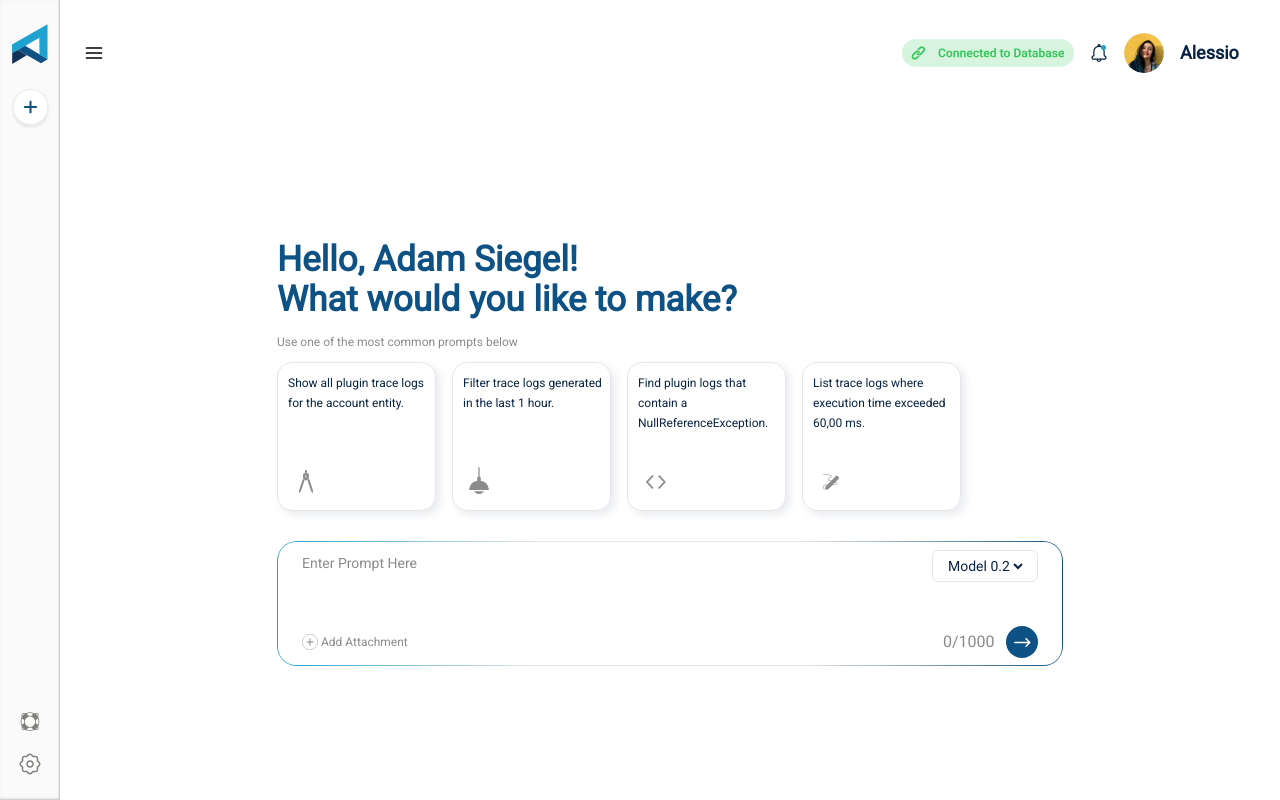
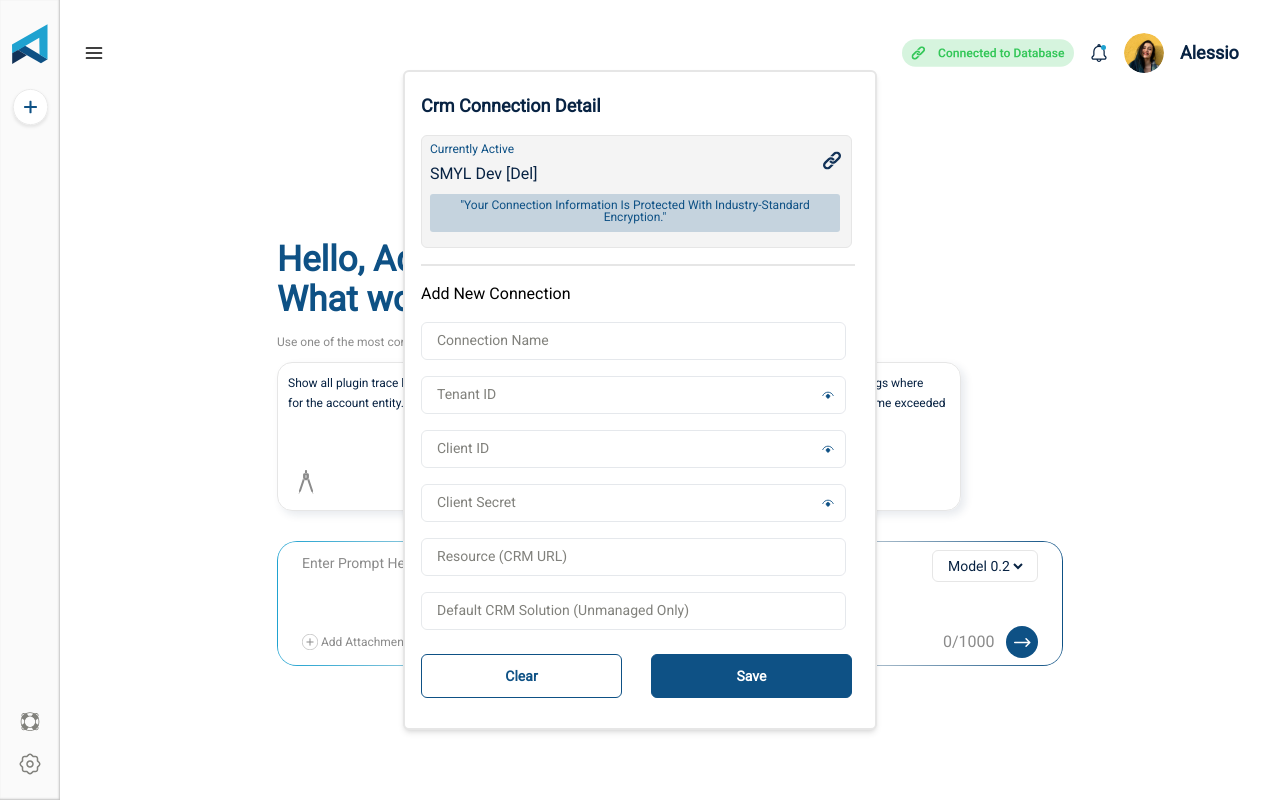
Before and after one commit to Harsh-Panghal/React_Project, a React (Vite) app in the folder PowerMakerAi/: page / in a window 1280 px wide. Built offline with nearby package versions, Linux system fonts and the light colour scheme.

Commit message:
CRM popup

```diff
--- a/PowerMakerAi/src/App.css
+++ b/PowerMakerAi/src/App.css
@@ -10,6 +10,10 @@
 .profile-page .profile-input-area div> input:focus ~ label,input:not(:placeholder-shown) input:not(:focus) ~ label{
   top: -0.7rem;
   font-size: 14px;
+}
+.CRM-popup .connection-add-area div> input:focus ~ label,input:not(:placeholder-shown) input:not(:focus) ~ label{
+  top: -0.6rem;
+  font-size: 12px;
 }
 
 .delete-chat-acct-card {
--- a/PowerMakerAi/src/pages/LandingPage.jsx
+++ b/PowerMakerAi/src/pages/LandingPage.jsx
@@ -8,6 +8,9 @@ import ProfileCard from '../components/ProfileCard.jsx';
 import '../App.css';
 import FeedbackCard from '../components/FeedbackCard.jsx';
 import ProfilePage from '../components/ProfilePage.jsx';
+import linkIcon from '../assets/link-icon.svg';
+import eyeIcon from '../assets/eye-icon.svg';
+import eyeSlashIcon from '../assets/eye-icon-slash.svg';
 
 
 function LandingPage() {
@@ -24,6 +27,24 @@ function LandingPage() {
   const handleToggleDeleteChatAccount = () => setIsDeleteChatAccountVisible(prev => !prev);
   const handleToggleFeedbackCard = () => setIsFeedbackCardVisible(prev => !prev);
   const handleToggleProfilePage = () => setIsProfilePageVisible(prev => !prev);
+
+  const [connectionName, setConnectionName] = useState('');
+  const isFilledConnectionName = connectionName !== '';
+  const [tenantId, setTenantId] = useState('');
+  const isFilledTenantId = tenantId !== '';
+  const [clientId, setClientId] = useState('');
+  const isFilledClientId = clientId !== '';
+  const [clientSecret, setClientSecret] = useState('');
+  const isFilledClientSecret = clientSecret !== '';
+  const [resourceUrl, setResourceUrl] = useState('');
+  const isFilledResourceUrl = resourceUrl !== '';
+  const [defaultCRMSolution, setDefaultCRMSolution] = useState('');
+  const isFilledDefaultCRMSolution = defaultCRMSolution !== '';
+
+  const[isEyeIconClicked1, setIsEyeIconClicked1] = useState(false);
+  const [isEyeIconClicked2, setIsEyeIconClicked2] = useState(false);
+  const [isEyeIconClicked3, setIsEyeIconClicked3] = useState(false);
+
 
 
 
@@ -74,6 +95,147 @@ function LandingPage() {
       {isInviteCardVisible && <InviteCard onToggleInviteCard={handleToggleInviteCard} />}
       {isFeedbackCardVisible && <FeedbackCard />}
       {isProfilePageVisible && <ProfilePage />}
+      <div className="CRM-popup md:max-w-[474px] md:w-[474px] md:min-h-[660px] absolute top-[50%] left-[50%] translate-x-[-50%] translate-y-[-50%] border-2 border-[#E6E6E6] shadow-md rounded-md  bg-[#FFFFFF] flex flex-col gap-4 !px-4 !py-5 font-[Roboto]">
+        <h2 className="text-[18px] text-[#082343] font-[600]">Crm Connection Detail</h2>
+        <div className="connection-info md:max-w-[431px] md:min-h-[113px] border-1 border-[#E6E6E6] rounded-md bg-[#F4F4F4] flex flex-col gap-2 !px-2 !py-1 relative">
+          <p className="text-[#0E5185] text-[12px] font-[500]">Currently Active</p>
+          <p className="text-[#082343] text-[16px] font-[500] !mt-[-4px]">SMYL Dev [Del]</p>
+          <p className="md:max-w-[410px] md:min-h-[38px] !px-[6px] !py-[5px] bg-[#0E518533] rounded-[3px] text-[#0E5185] text-[12px]
+          font-[500] leading-[100%] text-center capitalize font-[Roboto]"> "Your connection information is protected with industry-standard encryption."</p>
+          <img src={linkIcon} alt="linkIcon" className="absolute top-[15px] right-[10px]" />
+        </div>
+        <div className=" md:max-w-[434px] border-1 border-[#E6E6E6]"></div>
+        <div className="connection-add-area md:max-w-[430.45px]  flex flex-col gap-4">
+          <h2 className="text-[#000000] text-[16px] font-[500] font-[Roboto]">Add New Connection</h2>
+          <div className="connection-name relative w-[400px]">
+            <input
+              type="text"
+              id="connectionName"
+              placeholder=" "
+              value={connectionName}
+              onChange={(e) => setConnectionName(e.target.value)}
+              className="peer md:max-w-[425px] md:w-[425px] min-h-[38px] pt-5 !pl-4 text-[#082343] text-[14px] font-[400] opacity-50 border border-[#08234333] rounded-[6px] focus:outline-none transition-all"
+            />
+            <label
+              htmlFor="connectionName"
+              className={`
+          absolute left-4 bg-[#FFFFFF] text-[#81817C]   transition-all duration-200 ease-in
+          ${isFilledConnectionName ? 'top-[-0.7rem] text-[12px]' : 'top-2 text-[14px]'}
+          peer-focus:top-2 peer-focus:text-[14px]
+        `}
+            >
+              Connection Name
+            </label>
+          </div>
+          <div className=" Tenant-id relative w-[400px] ">
+            <img src={isEyeIconClicked1 ? eyeSlashIcon : eyeIcon} alt="eyeIcon" className="absolute top-[12px] right-[-14px] w-[14px] cursor-pointer z-10" onClick={() => setIsEyeIconClicked1(!isEyeIconClicked1)} />
+            <input
+              type={isEyeIconClicked1 ? "text" : "password"}
+              id="tenantId"
+              placeholder=" "
+              value={tenantId}
+              onChange={(e) => setTenantId(e.target.value)}
+              className="peer md:max-w-[425px] md:w-[425px] min-h-[38px] pt-5 !pl-4 text-[#082343] text-[14px] font-[400] opacity-50 border border-[#08234333] rounded-[6px] focus:outline-none transition-all "
+            />
+            <label
+              htmlFor="tenantId"
+              className={`
+          absolute left-4 bg-[#FFFFFF] text-[#81817C]   transition-all duration-200 ease-in
+          ${isFilledTenantId ? 'top-[-0.7rem] text-[12px]' : 'top-2 text-[14px]'}
+          peer-focus:top-2 peer-focus:text-[14px]
+        `}
+            >
+              Tenant ID
+            </label>
+          </div>
+          <div className="client-id relative w-[400px]">
+            <img src={isEyeIconClicked2 ? eyeSlashIcon : eyeIcon} alt="eyeIcon" className="absolute top-[12px] right-[-14px] w-[14px] cursor-pointer z-10" onClick={() => setIsEyeIconClicked2(!isEyeIconClicked2)} />
+            <input
+              type={isEyeIconClicked2 ? "text" : "password"}
+              id="clientId"
+              placeholder=" "
+              value={clientId}
+              onChange={(e) => setClientId(e.target.value)}
+              className="peer md:max-w-[425px] md:w-[425px] min-h-[38px] pt-5 !pl-4 text-[#082343] text-[14px] font-[400] opacity-50 border border-[#08234333] rounded-[6px] focus:outline-none transition-all"
+            />
+            <label
+              htmlFor="clientId"
+              className={`
+          absolute left-4 bg-[#FFFFFF] text-[#81817C]   transition-all duration-200 ease-in
+          ${isFilledClientId ? 'top-[-0.7rem] text-[12px]' : 'top-2 text-[14px]'}
+          peer-focus:top-2 peer-focus:text-[14px]
+        `}
+            >
+              Client ID
+            </label>
+          </div>
+          <div className="client-secret relative w-[400px]">
+            <img src={isEyeIconClicked3 ? eyeSlashIcon : eyeIcon} alt="eyeIcon" className="absolute top-[12px] right-[-14px] w-[14px] cursor-pointer z-10" onClick={() => setIsEyeIconClicked3(!isEyeIconClicked3)} />
+            <input
+              type={isEyeIconClicked3 ? "text" : "password"}
+              id="clientSecret"
+              placeholder=" "
+              value={clientSecret}
+              onChange={(e) => setClientSecret(e.target.value)}
+              className="peer md:max-w-[425px] md:w-[425px] min-h-[38px] pt-5 !pl-4 text-[#082343] text-[14px] font-[400] opacity-50 border border-[#08234333] rounded-[6px] focus:outline-none transition-all"
+            />
+            <label
+              htmlFor="clientSecret"
+              className={`
+          absolute left-4 bg-[#FFFFFF] text-[#81817C]   transition-all duration-200 ease-in
+          ${isFilledClientSecret ? 'top-[-0.7rem] text-[12px]' : 'top-2 text-[14px]'}
+          peer-focus:top-2 peer-focus:text-[14px]
+        `}
+            >
+              Client Secret
+            </label>
+          </div>
+          <div className=" resource-url relative w-[400px]">
+            <input
+              type="text"
+              id="resourceUrl"
+              placeholder=" "
+              value={resourceUrl}
+              onChange={(e) => setResourceUrl(e.target.value)}
+              className="peer md:max-w-[425px] md:w-[425px] min-h-[38px] pt-5 !pl-4 text-[#082343] text-[14px] font-[400] opacity-50 border border-[#08234333] rounded-[6px] focus:outline-none transition-all"
+            />
+            <label
+              htmlFor="resourceUrl"
+              className={`
+          absolute left-4 bg-[#FFFFFF] text-[#81817C]   transition-all duration-200 ease-in
+          ${isFilledResourceUrl ? 'top-[-0.7rem] text-[12px]' : 'top-2 text-[14px]'}
+          peer-focus:top-2 peer-focus:text-[14px]
+        `}
+            >
+              Resource (CRM URL)
+            </label>
+          </div>
+          <div className="default-crm relative w-[400px]">
+            <input
+              type="text"
+              id="add2"
+              placeholder=" "
+              value={defaultCRMSolution}
+              onChange={(e) => setDefaultCRMSolution(e.target.value)}
+              className="peer md:max-w-[425px] md:w-[425px] min-h-[38px] pt-5 !pl-4 text-[#082343] text-[14px] font-[400] opacity-50 border border-[#08234333] rounded-[6px] focus:outline-none transition-all"
+            />
+            <label
+              htmlFor="add2"
+              className={`
+          absolute left-4 bg-[#FFFFFF] text-[#81817C]   transition-all duration-200 ease-in
+          ${isFilledDefaultCRMSolution ? 'top-[-0.7rem] text-[12px]' : 'top-2 text-[14px]'}
+          peer-focus:top-2 peer-focus:text-[14px]
+        `}
+            >
+              Default CRM Solution (Unmanaged Only)
+            </label>
+          </div>
+        </div>
+        <div className="crm-btn md:max-w-[431px] md:w-[431px] min-h-[45px] !mt-[8px] flex justify-between">
+          <button className="border-[1px] font-[700] text-[#0E5185] border-[#0E5185] rounded-md md:max-w-[201px] md:w-[201px] md:h-[44px] text-[14px] cursor-pointer hover:scale-[1.01] transition-all duration-100 ease-in">Clear</button>
+          <button className="border-[1px] border-[#0E5185] rounded-md md:max-w-[201px] md:w-[201px] md:h-[44px] bg-[#0E5185] text-[14px] text-[#FFFFFF] font-[700] hover:scale-[1.01] transition-all duration-100 ease-in cursor-pointer" >Save</button>
+        </div>
+      </div>
 
     </>
   );
```
Also changed, not shown: PowerMakerAi/src/assets/link-icon.svg (added).
